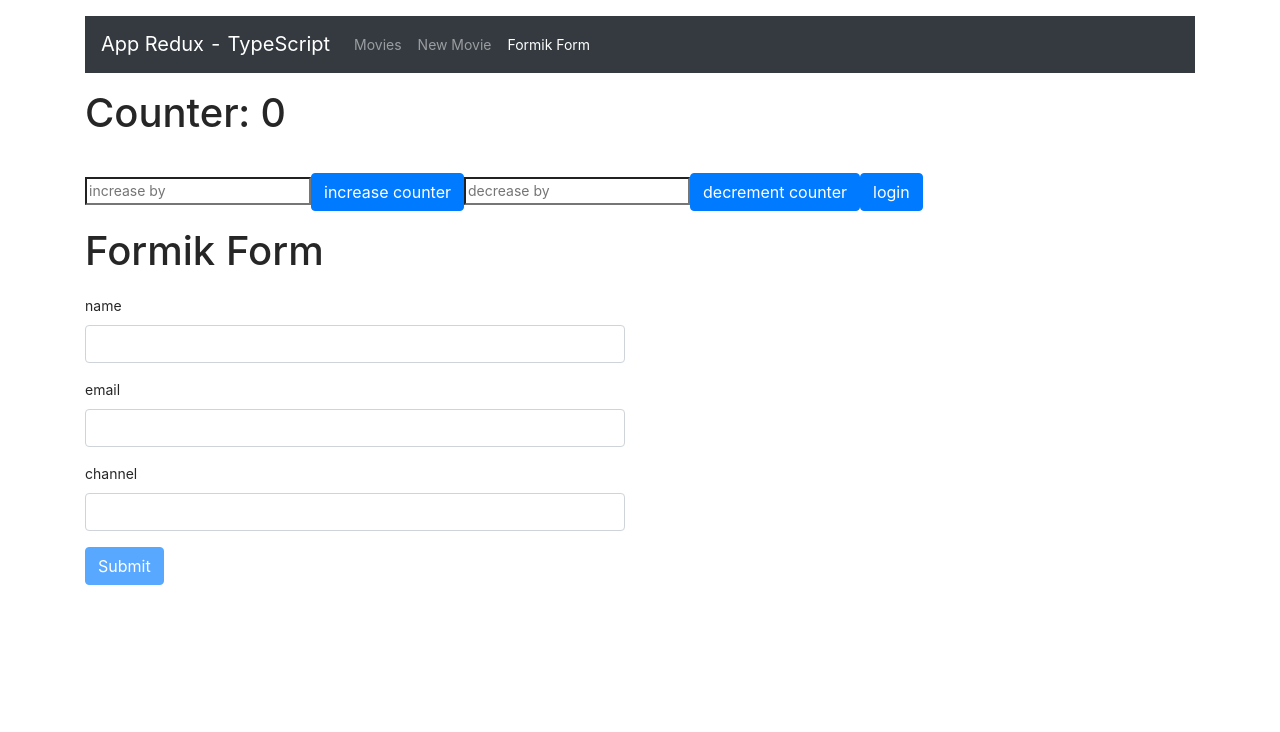
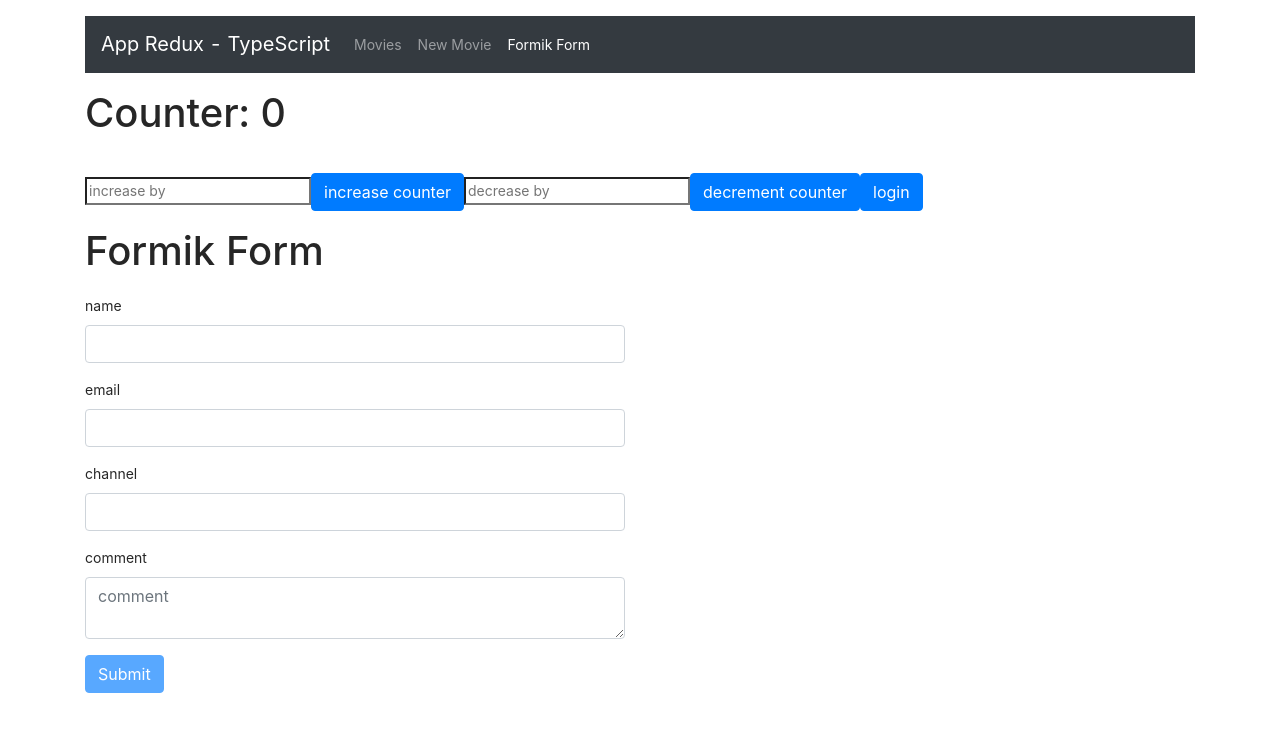
Before and after one commit to zead1992/react-app, a React (Create React App) app: page /formik in a window 1280 px wide. Shown: the top 732 px of the page. Built offline with nearby package versions, Linux system fonts and the light colour scheme.

Commit message:
formik: field as textarea

```diff
--- a/src/components/YoutubeFormikForm.tsx
+++ b/src/components/YoutubeFormikForm.tsx
@@ -1,11 +1,12 @@
 import React from 'react';
-import {ErrorMessage, Field, Form, Formik, FormikErrors, useFormik} from "formik";
+import {ErrorMessage, Field, Form, Formik} from "formik";
 import * as Yup from 'yup';
 
 type IForm = {
     name: string;
     email: string;
     channel: string;
+    comment: string;
 }
 
 function YoutubeFormikForm(props) {
@@ -14,12 +15,14 @@ function YoutubeFormikForm(props) {
     const formSchema = Yup.object<IForm>({
         name: Yup.string().required('required'),
         email: Yup.string().email('invalid format').required('required'),
-        channel: Yup.string().required('required')
+        channel: Yup.string().required('required'),
+        comment: Yup.string().required('required').max(200, 'allowed string length 200')
     });
     const initialValues: IForm = {
         name: '',
         email: '',
-        channel: ''
+        channel: '',
+        comment: ''
     }
     // const formik = useFormik<IForm>({
     //     initialValues: {
@@ -106,6 +109,20 @@ function YoutubeFormikForm(props) {
                                     {errorMessage => <small className="text-danger">{errorMessage}</small>}
                                 </ErrorMessage>
                             </div>
+                            {/*comment*/}
+                            <div className="form-group">
+                                <label htmlFor={formKeys('comment')}>comment</label>
+                                <Field
+                                    as='textarea'
+                                    name={formKeys('comment')}
+                                    type="text"
+                                    placeholder={'comment'}
+                                    className="form-control"
+                                    id={formKeys('comment')}/>
+                                <ErrorMessage name={formKeys('comment')}>
+                                    {errorMessage => <small className="text-danger">{errorMessage}</small>}
+                                </ErrorMessage>
+                            </div>
                             <button
                                 disabled={!props.isValid}
                                 type="submit"
```
